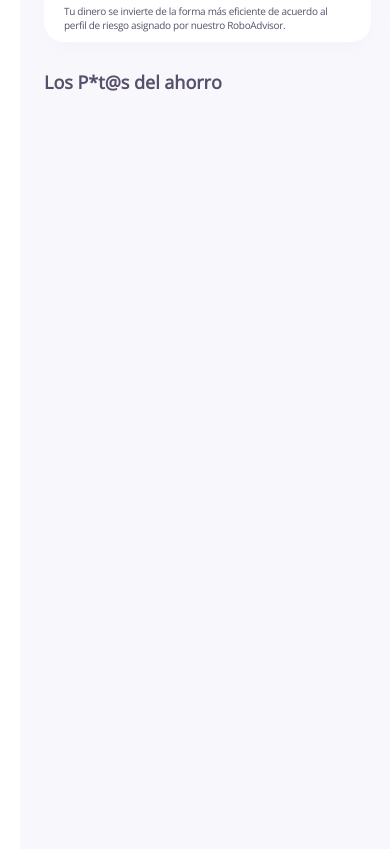
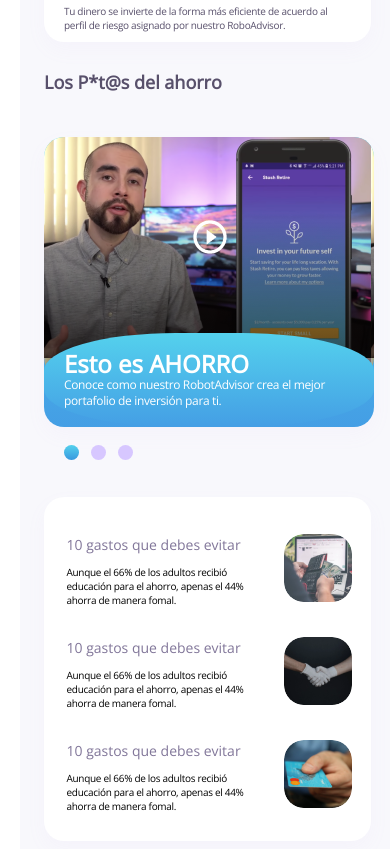
Before and after one commit to StevenEsmar/investment-app-front, a React (Create React App) app: page / in a window 390 px wide. Shown: the part 1000-1849 px from the top of the page. Built offline with nearby package versions, Linux system fonts and the light colour scheme.

Commit message:
menu slot

```diff
--- a/src/App.css
+++ b/src/App.css
@@ -1120,17 +1120,351 @@
 
     .media{
       position: absolute;
-      width: 327px;
+      width: 330px;
       height: 290px;
       left: 24px;
-      top: 1157px;
+      top: 1137px;
 
       /* White */
 
-      background: #FFFFFF;
+      background: linear-gradient(180deg, rgba(44, 82, 216, 0) 0%, rgba(44, 82, 216, 0.4) 100%), #54D1ED;
       /* Card shadow 1 */
 
       box-shadow: 0px 8px 20px rgba(197, 166, 236, 0.05);
       border-radius: 20px;
     }
+
+    .thumbImg{
+      position: absolute;
+      width: 330px;
+      height: 241px;
+      left:0px;
+      top: 0px;
+      border-radius: 20px;
+      background: linear-gradient(180deg, rgba(0, 0, 0, 0) 33.85%, rgba(0, 0, 0, 0.4) 100%), url("./assets/multim.png");
+    }
+
+
+    .vectorMedia{
+
+      height: 70px;
+      width: 270px;
+      background: linear-gradient(180deg, rgba(44, 82, 216, 0) 0%, rgba(44, 82, 216, 0.4) 100%), #54D1ED;
+      position: absolute;
+      bottom: 0;
+      left: 0px;
+      right: -30px;
+      padding: 12px 30px;
+      border-radius: 40%;
+      text-align:center;
+    }
+
+    .textMedia{
+      position: absolute;
+      width: 190px;
+      height: 33px;
+      left: 20px;
+      bottom: 23px;
+
+      /* Title 2 */
+
+      font-family: Open Sans;
+      font-style: normal;
+      font-weight: 600;
+      font-size: 24px;
+      line-height: 33px;
+      /* identical to box height */
+
+      display: flex;
+      align-items: center;
+
+      /* White */
+
+      color: #FFFFFF;
+    }
+
+    .textMediaDescription{
+      position: absolute;
+      width: 287px;
+      height: 32px;
+      left: 20px;
+      bottom: 6px;
+
+      /* Caption 1 */
+
+      font-family: Open Sans;
+      font-style: normal;
+      font-weight: normal;
+      font-size: 12px;
+      line-height: 16px;
+      display: flex;
+      align-items: center;
+      letter-spacing: -0.03em;
+
+      /* White */
+
+      color: #FFFFFF;
+    }
+
+    .playMedia{
+      position: absolute;
+      left: 44.04%;
+      right: 43.73%;
+      top: 27.59%;
+      bottom: 58.62%;
+    }
+
+    .playImg{
+      position: absolute;
+      left: 8.33%;
+      right: 8.33%;
+      top: 8.33%;
+      bottom: 8.33%;
+
+      /* White */
+
+
+    }
+
+    .counterMedia{
+      display: flex;
+      flex-direction: row;
+      padding: 5px 0px;
+
+      position: absolute;
+      width: 50px;
+      height: 20px;
+      left: 38px;
+      top: 1437px;
+
+    }
+    .circles{
+      position: static;
+      width: 15px;
+      height: 15px;
+      left: 0px;
+      top: 5px;
+
+      background: linear-gradient(180deg, rgba(44, 82, 216, 0) 0%, rgba(44, 82, 216, 0.4) 100%), #54D1ED;
+      background-blend-mode: multiply, normal;
+
+      /* Inside Auto Layout */
+      border-radius: 15px;
+
+      flex: none;
+      order: 0;
+      align-self: center;
+      margin: 10px 6px;
+    }
+    .circlesOff{
+      position: static;
+      width: 15px;
+      height: 15px;
+      left: 0px;
+      top: 5px;
+
+      border-radius: 15px;
+      /* Primary Soft */
+
+      background: #D7C7FF;
+
+      /* Inside Auto Layout */
+
+      flex: none;
+      order: 2;
+      align-self: center;
+      margin: 10px 6px;
+    }
+    .blogFrame{
+      display: flex;
+      flex-direction: column;
+      padding: 20px;
+
+      position: absolute;
+      width: 287px;
+      height: 304px;
+      left: 24px;
+      top: 1497px;
+
+      /* White */
+
+      background: #FFFFFF;
+      /* Card shadow soft */
+
+      box-shadow: 0px 8px 20px rgba(197, 166, 236, 0.05);
+      border-radius: 20px;
+    }
+    .text1{
+      display: flex;
+      flex-direction: row;
+      padding-left: 35px;
+      padding-bottom: 35px;
+      position: static;
+      width: 287px;
+      height: 68px;
+      left: 20px;
+      top: 20px;
+
+      /* White */
+
+      background: #FFFFFF;
+
+      /* Inside Auto Layout */
+
+      flex: none;
+      order: 0;
+      align-self: center;
+      margin: 0px 15px;
+    }
+    .img1{
+      position: static;
+      width: 68px;
+      height: 68px;
+      left: 249px;
+      background: url("../src/assets/cel.png");
+      border-radius: 20px;
+
+      /* Inside Auto Layout */
+
+      flex: none;
+      align-self: auto;
+      margin: 17px 30px;
+    }
+
+    .img2{
+      position: static;
+      width: 68px;
+      height: 68px;
+      left: 249px;
+      background: url("../src/assets/hands.png");
+      border-radius: 20px;
+
+      /* Inside Auto Layout */
+
+      flex: none;
+      align-self: auto;
+      margin: 17px 30px;
+    }
+
+    .img3{
+      position: static;
+      width: 68px;
+      height: 68px;
+      left: 249px;
+      background: url("../src/assets/card.png");
+      border-radius: 20px;
+
+      /* Inside Auto Layout */
+
+      flex: none;
+      align-self: auto;
+      margin: 17px 30px;
+    }
+    .textBlog{
+      display: absolute;
+      flex-direction: column;
+
+
+      position: static;
+      width: 202px;
+      height: 68px;
+
+
+
+
+      /* Inside Auto Layout */
+
+
+      order: 0;
+      align-self: auto;
+      margin: 17px -15px;
+    }
+    .textTittle{
+      position: static;
+      width: 202px;
+      height: 21px;
+      left: 0px;
+      top: 0px;
+
+      /* Normal 1 */
+
+      font-family: Open Sans;
+      font-style: normal;
+      font-weight: normal;
+      font-size: 14px;
+      line-height: 21px;
+      /* identical to box height, or 150% */
+
+      display: flex;
+      align-items: center;
+
+      /* 50% */
+
+      color: #817699;
+
+      /* Inside Auto Layout */
+
+      flex: none;
+      order: 0;
+      margin: 0px 0px;
+    }
+    .textDescription1{
+      position: static;
+      width: 202px;
+      height: 42px;
+      left: 0px;
+      top: 26px;
+
+      /* Menu 1 */
+
+      font-family: Open Sans;
+      font-style: normal;
+      font-weight: normal;
+      font-size: 10px;
+      line-height: 14px;
+      display: flex;
+      align-items: center;
+      letter-spacing: -0.03em;
+
+      /* 75% */
+    }
+    .menuFrame{
+      position: absolute;
+      width: 327px;
+      height: 85px;
+      left: calc(50% - 327px/2);
+      bottom: 54px;
+
+    }
+    .options{
+      display: flex;
+      flex-direction: row;
+      padding: 0px;
+
+      position: absolute;
+      width: 293px;
+      height: 41px;
+      left: 17px;
+      top: 35px;
+
+    }
+    .more{
+      display: flex;
+      flex-direction: column;
+      padding: 0px;
+
+      position: static;
+      width: 37px;
+      height: 41px;
+      left: 256px;
+      top: 0px;
+
+
+      /* Inside Auto Layout */
+
+      flex: none;
+      order: 4;
+      align-self: center;
+      margin: 27px 0px;
+    }
 }
--- a/src/App.js
+++ b/src/App.js
@@ -7,6 +7,7 @@ import donut2 from '../src/assets/s_donut2.png';
 import dataCircle from '../src/assets/data.png';
 import left from '../src/assets/leftArrow.png';
 import right from '../src/assets/rightArrow.png';
+import play from '../src/assets/play.png';
 
 
 function App() {
@@ -107,6 +108,63 @@ function App() {
               <p className="advise">Tu dinero se invierte de la forma más eficiente de acuerdo al perfil de riesgo asignado por nuestro RoboAdvisor.</p>
             </div>
             <p className="descriptionRobot">Los P*t@s del ahorro</p>
+            <div className="media">
+                <div className="thumbImg"></div>
+                <div className="vectorMedia"></div>
+                <p className="textMedia">Esto es AHORRO</p>
+                <p className="textMediaDescription">Conoce como nuestro RobotAdvisor crea el mejor portafolio de inversión para ti.</p>
+                <div className="playMedia"><img src={play} className="playImg"></img></div>
+            </div>
+            <div className="counterMedia">
+                <div className="circles"></div>
+                <div className="circlesOff"></div>
+                <div className="circlesOff"></div>
+
+            </div>
+            <div className="blogFrame">
+                <div className="text1">
+                  <div className="textBlog">
+                    <p className="textTittle">10 gastos que debes evitar</p>
+                    <p className="textDescription1">Aunque el 66% de los adultos recibió educación para el ahorro, apenas el 44% ahorra de manera fomal.</p>
+                  </div>
+                  <div className="img1"></div>
+                </div>
+
+                <div className="text1">
+                  <div className="textBlog">
+                    <p className="textTittle">10 gastos que debes evitar</p>
+                    <p className="textDescription1">Aunque el 66% de los adultos recibió educación para el ahorro, apenas el 44% ahorra de manera fomal.</p>
+                  </div>
+                  <div className="img2"></div>
+                </div>
+
+                <div className="text1">
+                  <div className="textBlog">
+                    <p className="textTittle">10 gastos que debes evitar</p>
+                    <p className="textDescription1">Aunque el 66% de los adultos recibió educación para el ahorro, apenas el 44% ahorra de manera fomal.</p>
+                  </div>
+                  <div className="img3"></div>
+                </div>
+
+            </div>
+          <div className="menuFrame">
+            <div className="options">
+              <div className="more">
+
+              </div>
+              <div className="profile">
+
+              </div>
+              <div className="history">
+
+              </div>
+              <div className="home">
+
+              </div>
+
+            </div>
+
+          </div>
     </div>
   );
 }
```
Also changed, not shown: src/assets/play.png (added).
